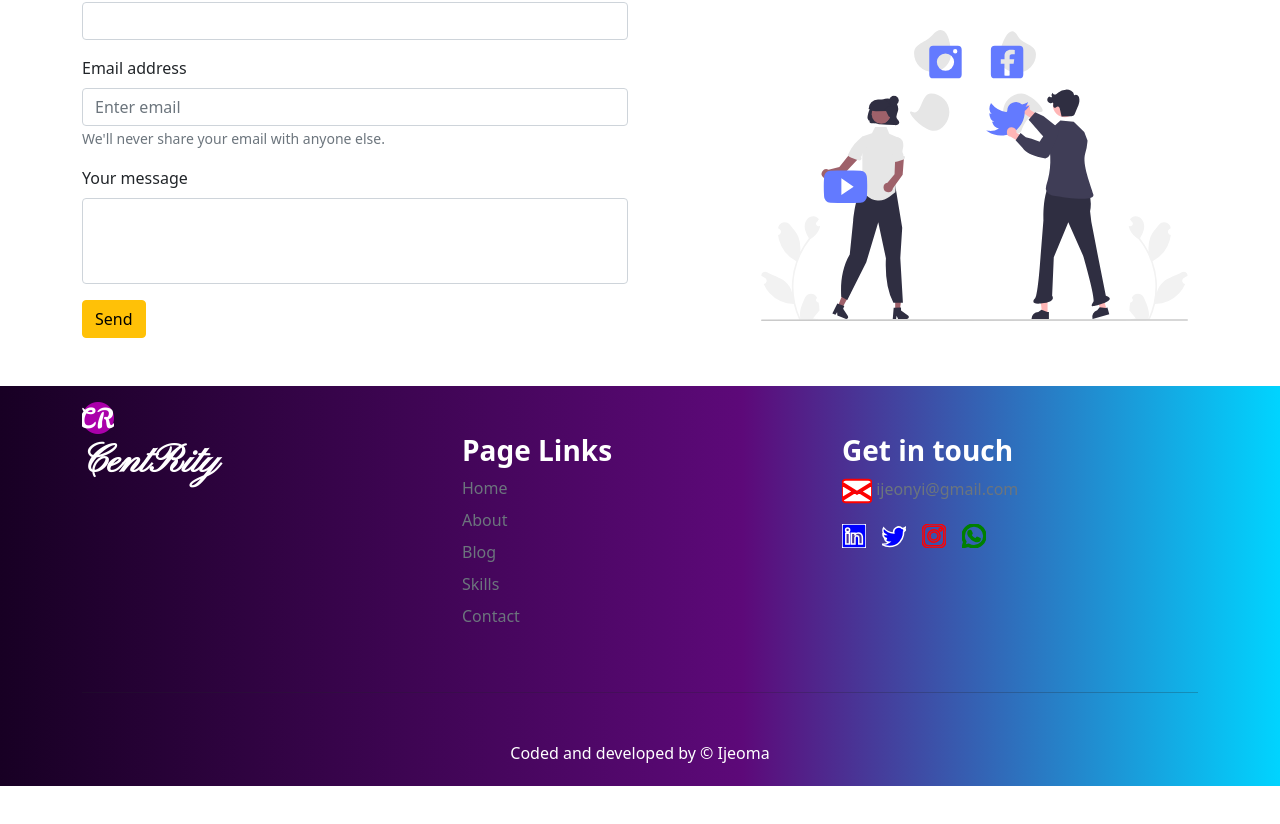
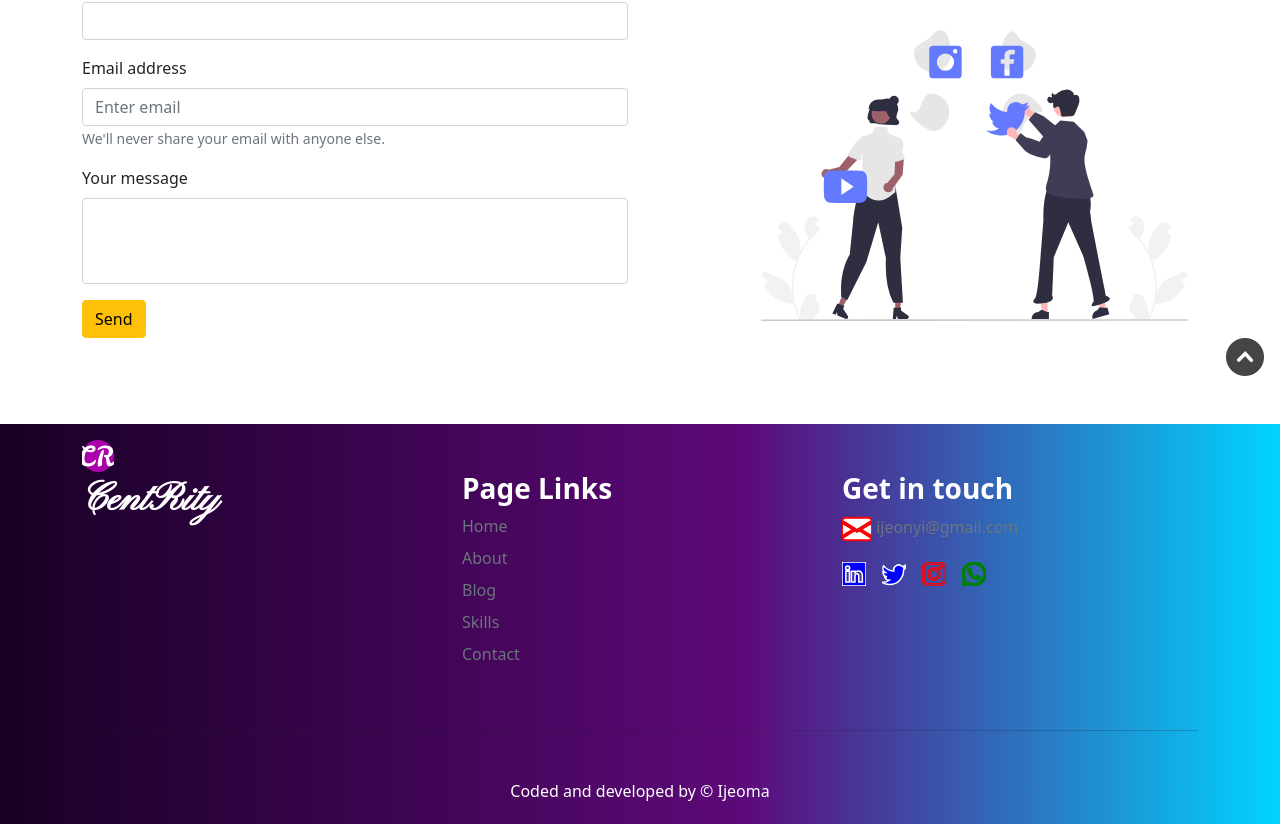
Before and after one commit to ijayhub/portfolio-react, a React (Create React App) app: page / in a window 1280 px wide. Shown: the part 2259-3083 px from the top of the page. Before the commit the page ends 3045 px from the top, so only its background shows below. Built offline with nearby package versions, Linux system fonts and the light colour scheme.

Commit message:
portfolio

```diff
--- a/src/components/Form.js
+++ b/src/components/Form.js
@@ -3,6 +3,7 @@ import Form from 'react-bootstrap/Form';
 import Button from 'react-bootstrap/Button';
 import social from '../img/social.svg'
 import { useState } from 'react'
+import top from '../img/top.png'
 
 const Form1 = () => {
 	const [name, setName] = useState(' ')
@@ -24,7 +25,10 @@ const Form1 = () => {
 				</div>
 				<div className='row '>
 					<div className='col-sm-6 col-md-12 col-lg-6'>
-							<Form action='https://fabform.io/f/i6-HY8g' method='post' onSubmit={handleSubmit}>
+						<Form
+							action='https://fabform.io/f/i6-HY8g'
+							method='post'
+							onSubmit={handleSubmit}>
 							<Form.Group className='mb-3' controlId='formBasicName'>
 								<Form.Label>Names</Form.Label>
 								<Form.Control
@@ -54,9 +58,7 @@ const Form1 = () => {
 									value={message}
 									onChange={(e) => setMessage(e.target.value)}></textarea>
 							</Form.Group>
-								<Button
-									type='submit'
-									className='btn btn-warning'>
+							<Button type='submit' className='btn btn-warning'>
 								Send
 							</Button>
 						</Form>
@@ -66,6 +68,11 @@ const Form1 = () => {
 					</div>
 				</div>
 			</div>
+			<div className='d-flex align-items-center justify-content-end'>
+				<a href='#top' className="mx-3">
+					<img src={top} alt='' />
+				</a>
+			</div>
 		</div>
 	);
 }
```
Also changed, not shown: src/img/top.png (added). Lines whose indentation alone changed are shown as unchanged.
